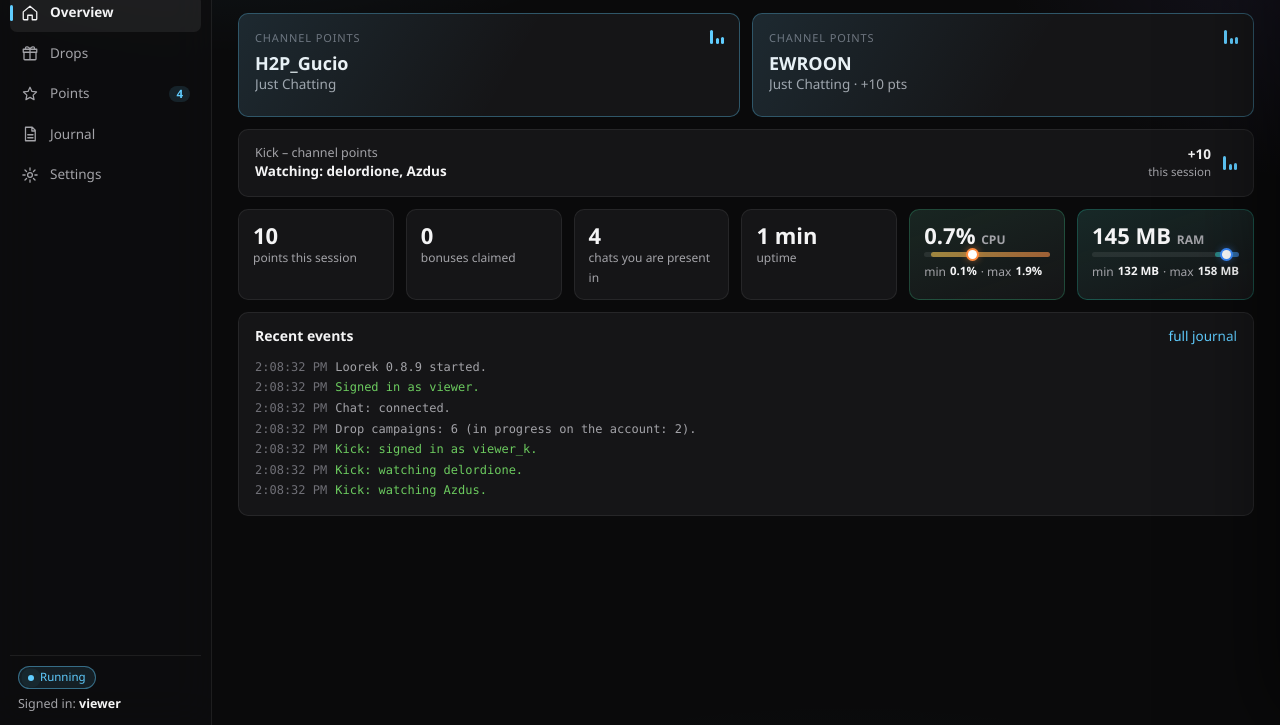
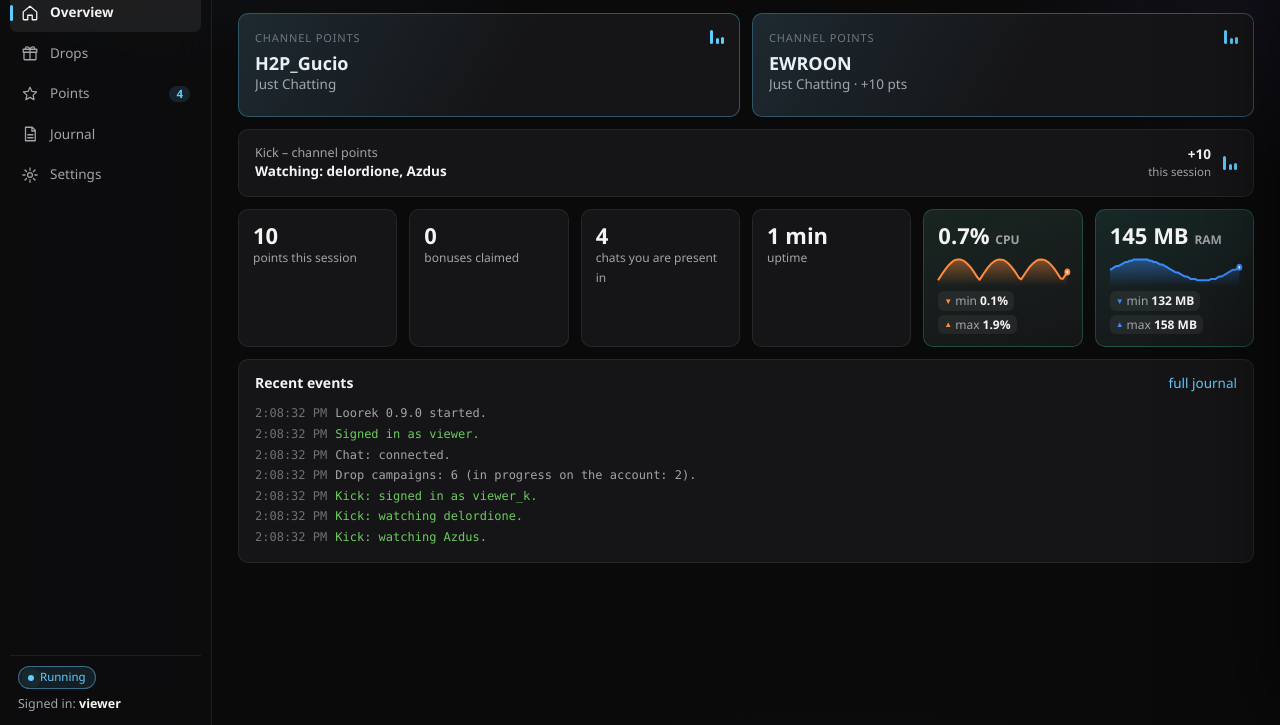
Before and after one commit to Yasaiek/Loorek-Twitch-Kick-Points-Drops, a plain HTML site: page docs/demo/index.html in a window 1280 px wide. Shown: the part 75-800 px from the top of the page. Drawn offline with Linux system fonts and the light colour scheme.

Commit message:
Loorek 0.9.0: usage sparklines, tiles wrap in narrow windows
Co-Authored-By: Claude Opus 5.5 <noreply@anthropic.com>
Claude-Session: https://claude.ai/code/session_01UU8ANsMaRwJ1uWpJmiJaT9

```diff
--- a/docs/demo/index.html
+++ b/docs/demo/index.html
@@ -126,16 +126,18 @@ input[type=number] { width: 70px; text-align: center; }
 .eq i { width: 3px; border-radius: 2px; background: var(--accent); animation: eq 1s ease-in-out infinite; }
 .eq i:nth-child(2) { animation-delay: -.35s; } .eq i:nth-child(3) { animation-delay: -.7s; }
 @keyframes eq { 0%, 100% { height: 4px; } 50% { height: 14px; } }
-.stats { display: grid; grid-template-columns: repeat(6, 1fr); gap: 12px; }
-@media (max-width: 1100px) { .stats { grid-template-columns: repeat(3, 1fr); } }
+.stats { display: grid; grid-template-columns: repeat(auto-fit, minmax(135px, 1fr)); gap: 12px; }
+.stat { min-width: 0; }
+
 .stat.use { border-color: rgba(62,207,142,.25); background: linear-gradient(160deg, rgba(62,207,142,.09), transparent), var(--card); }
 .stat.use b small { font-size: 12px; font-weight: 600; color: var(--sub); }
 .stat.use { --m1: #ffcc4d; --m2: #ff8a3d; } .stat.use.ram { --m1: #29d3b4; --m2: #3a8bff; border-color: rgba(41,211,180,.26); background: linear-gradient(160deg, rgba(41,211,180,.1), transparent), var(--card); }
-.stat .mm { display: flex; flex-direction: column; gap: 6px; margin-top: 4px; }
-.stat .mbar { position: relative; height: 5px; border-radius: 4px; background: rgba(255,255,255,.08); }
-.stat .mbar i { position: absolute; top: 0; bottom: 0; border-radius: 4px; background: linear-gradient(90deg, var(--m1), var(--m2)); opacity: .55; }
-.stat .mbar b { position: absolute; top: 50%; width: 9px; height: 9px; margin: -4.5px 0 0 -4.5px; border-radius: 50%; background: #fff; box-shadow: 0 0 0 2px var(--m2), 0 0 8px var(--m2); transition: left .6s; }
-.stat .mrow { display: flex; gap: 4px; font-size: 11.5px; color: var(--sub); white-space: nowrap; font-variant-numeric: tabular-nums; } .stat .mrow strong { color: var(--text); font-weight: 600; } .stat.use b span { font: inherit; color: inherit; }
+.stat.use b span { font: inherit; color: inherit; }
+.stat .mm { display: flex; flex-direction: column; gap: 5px; margin-top: 4px; min-width: 0; }
+.stat .spk { display: block; width: 100%; height: 34px; overflow: visible; }
+.stat .mrow { display: flex; flex-wrap: wrap; gap: 4px; font-size: 11px; color: var(--sub); font-variant-numeric: tabular-nums; }
+.stat .mc { display: inline-flex; align-items: center; gap: 3px; padding: 1px 6px; border-radius: 6px; background: rgba(255,255,255,.06); white-space: nowrap; }
+.stat .mc i { font-style: normal; font-size: 8px; color: var(--m2); } .stat .mc strong { color: var(--text); font-weight: 650; }
 .stat { background: var(--card); border: 1px solid var(--line); border-radius: var(--r); padding: 12px 14px; }
 .stat b { display: block; font: 600 22px/1.2 var(--display); font-variant-numeric: tabular-nums; }
 .stat span { font-size: 12px; color: var(--sub); }
@@ -554,7 +556,7 @@ select:focus { border-color: var(--accent); }
 </div>
 <div id="toast"></div>
 
-<script>window.LOOREK_VERSION = "0.8.9";</script>
+<script>window.LOOREK_VERSION = "0.9.0";</script>
 <script src="sim.js"></script>
 <script>
 const KEY = '__KEY__';
@@ -933,15 +935,16 @@ function render() {
   $('stUp').textContent = upTime(s.upSec);
   { const u = s.usage || {}, f = (v) => (v > 0 && v < 0.1 ? '<0.1' : (v || 0).toFixed(1));
     const mb = (v) => Math.round(v || 0) + ' MB';
-    const mm = (box, lo, hi, cur, fmt) => {
-      box.textContent = '';
-      const bar = el('div', 'mbar'), fill = el('i'), pin = el('b'), span = Math.max(hi, cur, 0.0001), a = Math.min(lo, cur) / span * 100, z = Math.max(hi, cur) / span * 100;
-      fill.style.left = a + '%'; fill.style.width = Math.max(2, z - a) + '%'; pin.style.left = (cur / span * 100) + '%'; bar.append(fill, pin);
-      const row = el('div', 'mrow'); row.append(el('span', '', 'min'), el('strong', '', fmt(lo)), el('span', '', '· max'), el('strong', '', fmt(hi)));
-      box.append(bar, row);
+    const spark = (box, hist, fmt, lo, hi, cls) => {
+      const W = 200, H = 40, pts = hist.length ? hist : [0], mx = Math.max(...pts, 0.0001), mn = Math.min(...pts);
+      const top = mx + (mx - mn) * 0.15 || 1, bot = Math.max(0, mn - (mx - mn) * 0.15);
+      const x = (i) => pts.length < 2 ? W : (i / (pts.length - 1)) * W, y = (v) => H - 3 - ((v - bot) / (top - bot || 1)) * (H - 8);
+      const line = pts.map((v, i) => (i ? 'L' : 'M') + x(i).toFixed(1) + ' ' + y(v).toFixed(1)).join(' ');
+      box.innerHTML = `<svg class="spk" viewBox="0 0 ${W} ${H}" preserveAspectRatio="none"><defs><linearGradient id="lg${cls}" x1="0" y1="0" x2="0" y2="1"><stop offset="0" stop-color="var(--m2)" stop-opacity=".45"/><stop offset="1" stop-color="var(--m2)" stop-opacity="0"/></linearGradient></defs><path d="${line} L${W} ${H} L0 ${H} Z" fill="url(#lg${cls})"/><path d="${line}" fill="none" stroke="var(--m2)" stroke-width="2" vector-effect="non-scaling-stroke" stroke-linejoin="round"/><circle cx="${x(pts.length - 1)}" cy="${y(pts[pts.length - 1])}" r="3" fill="#fff" stroke="var(--m2)" stroke-width="2" vector-effect="non-scaling-stroke"/></svg>`
+        + `<div class="mrow"><span class="mc"><i>▼</i>min <strong>${fmt(lo)}</strong></span><span class="mc"><i>▲</i>max <strong>${fmt(hi)}</strong></span></div>`;
     };
-    $('useCpu').textContent = f(u.cpu) + '%'; mm($('useCpuMM'), u.cpuMin || 0, u.cpuMax || 0, u.cpu || 0, (v) => f(v) + '%');
-    $('useRamV').textContent = mb(u.ram); mm($('useRamMM'), u.ramMin || 0, u.ramMax || 0, u.ram || 0, mb);
+    $('useCpu').textContent = f(u.cpu) + '%'; spark($('useCpuMM'), u.histCpu || [], (v) => f(v) + '%', u.cpuMin || 0, u.cpuMax || 0, 'c');
+    $('useRamV').textContent = mb(u.ram); spark($('useRamMM'), u.histRam || [], mb, u.ramMin || 0, u.ramMax || 0, 'r');
     $('stUse').title = $('stRam').title = tr('use.title') + ' – ' + tr('use.hint') + ' · RAM ' + f(u.ramPct) + '% PC'; }
   countTo($('stEarned'), 'earned', s.points.earned);
   countTo($('stClaims'), 'claims', s.points.claims);
--- a/docs/demo/sim.js
+++ b/docs/demo/sim.js
@@ -129,7 +129,7 @@
     if (S.cur) { const g = GAMES[S.cur.game], d = S.cur.drop; current = { game: g.name, art: g.art, channel: S.cur.camp.ch.name, login: S.cur.camp.ch.login, since: S.cur.since, drop: d.name, cur: Math.floor(d.cur), req: d.req, img: d.img }; }
     const all = (list) => list.reduce((n, c) => n + c.earned, 0);
     return {
-      version: window.LOOREK_VERSION || '0.6', app: 'Loorek', lang: lang(), winGen: 0, usage: { cpu: +(0.3 + Math.random() * 0.5).toFixed(2), ram: 140 + Math.round(Math.random() * 10), ramPct: 0.9, cpuMin: 0.1, cpuMax: 1.9, ramMin: 132, ramMax: 158 }, upSec: Math.floor((Date.now() - START) / 1000) * 20,
+      version: window.LOOREK_VERSION || '0.6', app: 'Loorek', lang: lang(), winGen: 0, usage: { cpu: +(0.3 + Math.random() * 0.5).toFixed(2), ram: 140 + Math.round(Math.random() * 10), ramPct: 0.9, cpuMin: 0.1, cpuMax: 1.9, ramMin: 132, ramMax: 158, histCpu: Array.from({ length: 60 }, (_, i) => +(0.3 + Math.abs(Math.sin(i / 6)) * 0.8).toFixed(2)), histRam: Array.from({ length: 60 }, (_, i) => 140 + Math.round(Math.sin(i / 9) * 8)) }, upSec: Math.floor((Date.now() - START) / 1000) * 20,
       update: { state: S.upd.state, latest: '', checked: S.upd.checked, doneAt: 0 },
       auth: S.auth, settings: S.set,
       points: { channels, earned: all(channels), claims: channels.reduce((n, c) => n + c.claims, 0), watching: w.length },
```
Also changed, not shown: ui/index.html (+18 -15 lines), 3 other files.
